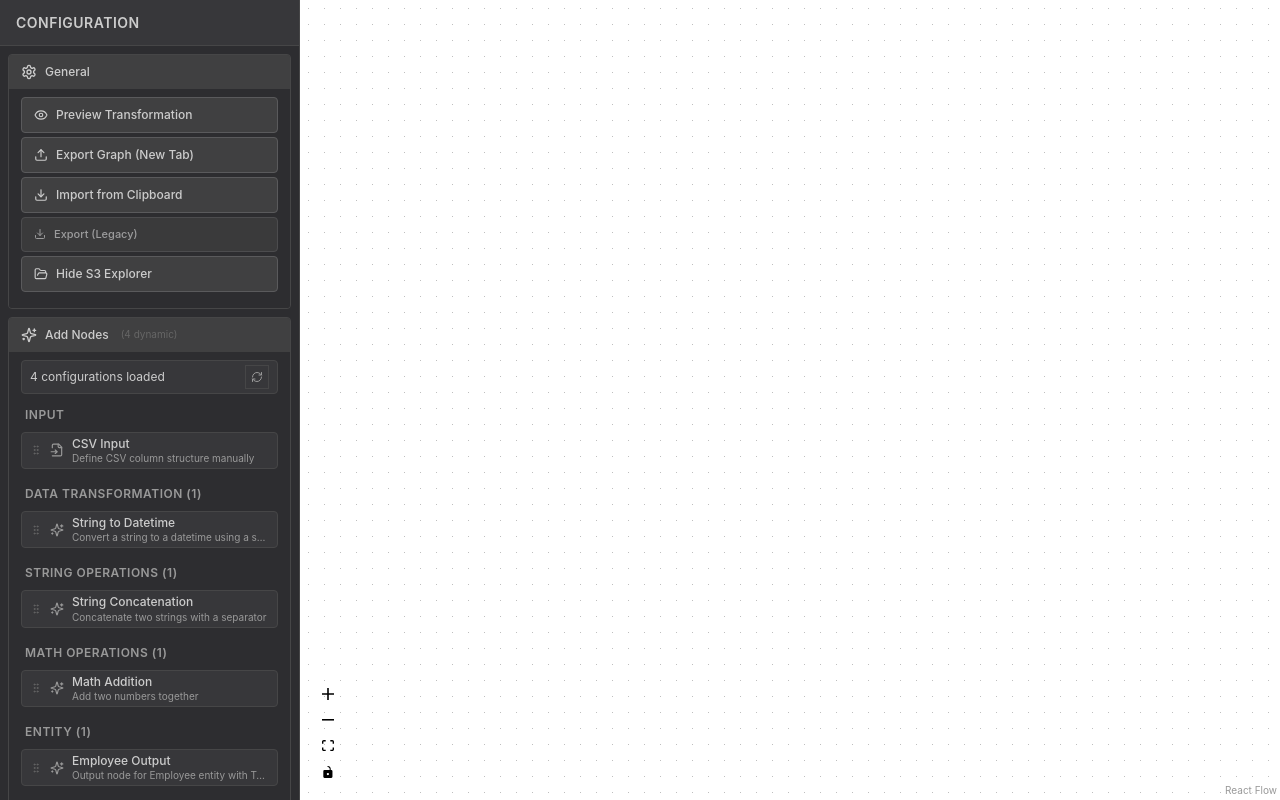
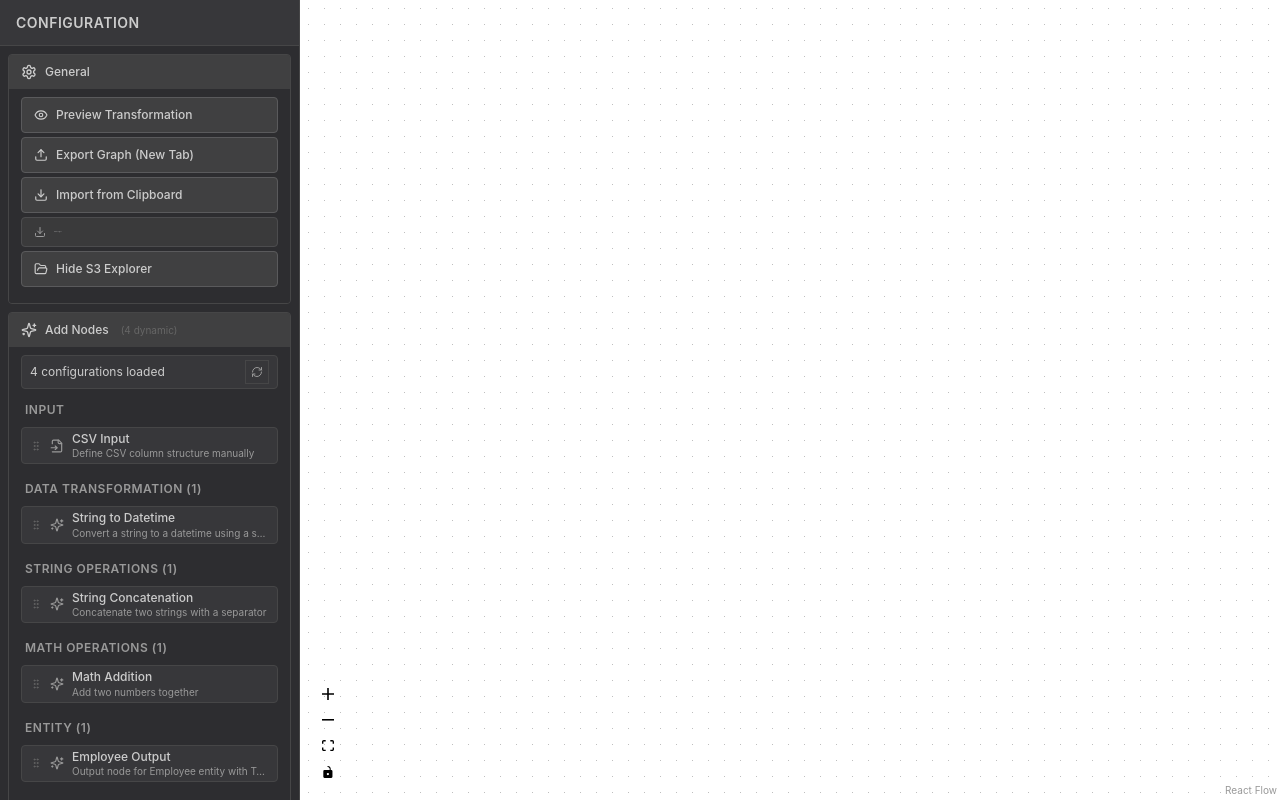
Before and after one commit to mavills/pfum, a Next.js app in the folder frontend/: page / in a window 1280 px wide. Built offline with nearby package versions, Linux system fonts and the light colour scheme; no server answers.

Commit message:
Configuration panel cleanup

```diff
--- a/frontend/src/components/panels/ConfigurationPanel.tsx
+++ b/frontend/src/components/panels/ConfigurationPanel.tsx
@@ -319,7 +319,7 @@ const ConfigurationPanel: React.FC<ConfigurationPanelProps> = ({
                 <button
                   className="config-action-button"
                   onClick={onExportConfig}
-                  style={{ opacity: 0.7, fontSize: '11px' }}
+                  style={{ opacity: 0.7, fontSize: '1px' }}
                 >
                   <Download size={12} />
                   <span>Export (Legacy)</span>
```
